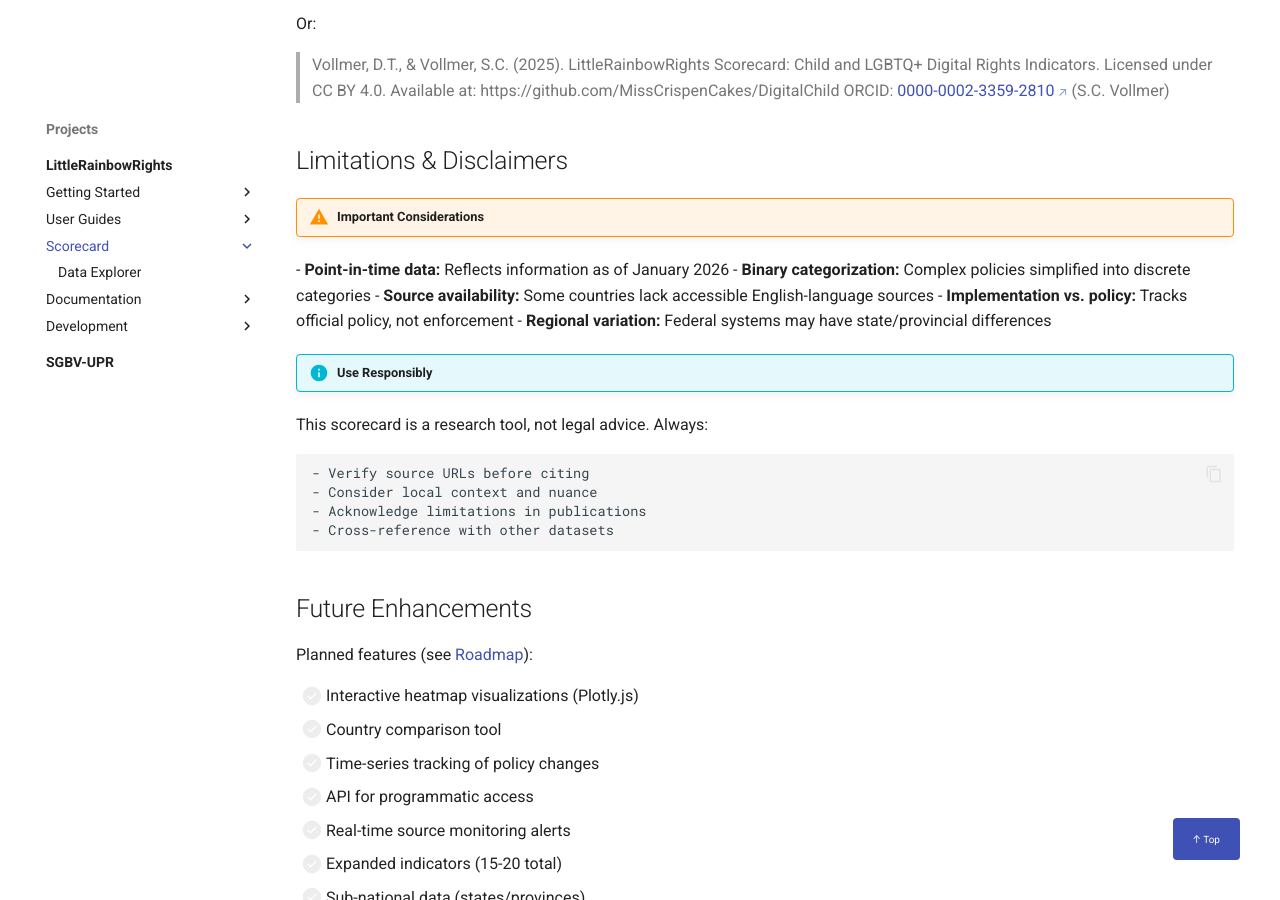
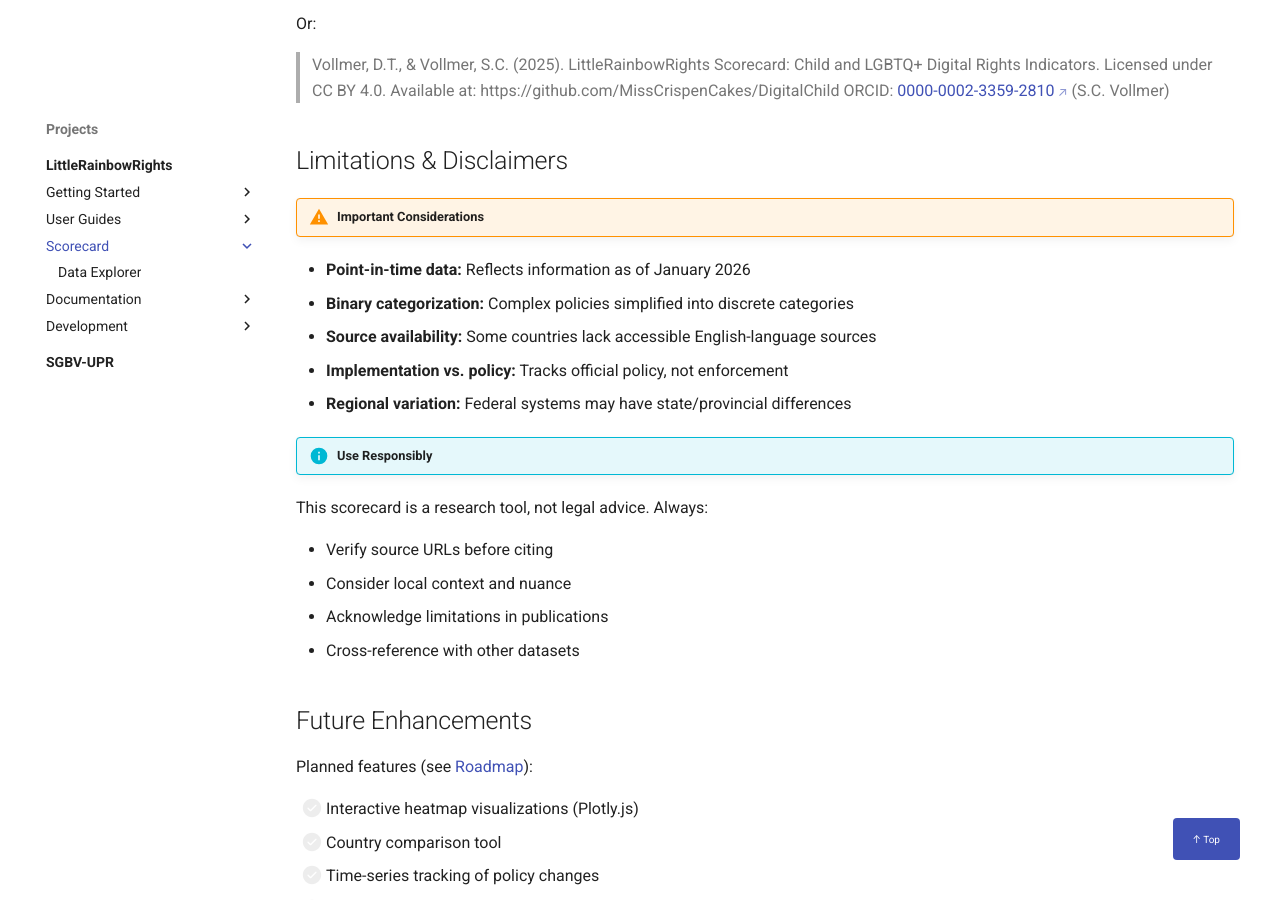
Before and after one commit to MissCrispenCakes/DigitalChild, an MkDocs documentation site: the page built from docs/scorecard/index.md, in a window 1280 px wide and 900 px high, scrolled down 7448 px. Built offline with MkDocs 1.6.1 and Material for MkDocs 9.7.7, drawn with Linux system fonts in a browser that asks for light colours; a script that is not in the unit is left out; comment, search, counter and statistics services are not loaded.

````diff
--- a/docs/scorecard/index.md
+++ b/docs/scorecard/index.md
@@ -312,21 +312,20 @@ Or:
 ## Limitations & Disclaimers
 
 !!! warning "Important Considerations"
-\- **Point-in-time data:** Reflects information as of January 2026
-\- **Binary categorization:** Complex policies simplified into discrete categories
-\- **Source availability:** Some countries lack accessible English-language sources
-\- **Implementation vs. policy:** Tracks official policy, not enforcement
-\- **Regional variation:** Federal systems may have state/provincial differences
+
+- **Point-in-time data:** Reflects information as of January 2026
+- **Binary categorization:** Complex policies simplified into discrete categories
+- **Source availability:** Some countries lack accessible English-language sources
+- **Implementation vs. policy:** Tracks official policy, not enforcement
+- **Regional variation:** Federal systems may have state/provincial differences
 
 !!! info "Use Responsibly"
 This scorecard is a research tool, not legal advice. Always:
 
-```
 - Verify source URLs before citing
 - Consider local context and nuance
 - Acknowledge limitations in publications
 - Cross-reference with other datasets
-```
 
 ## Future Enhancements
 
````
Also changed, not shown: docs/getting-started/quickstart.md (+3 -4 lines).
